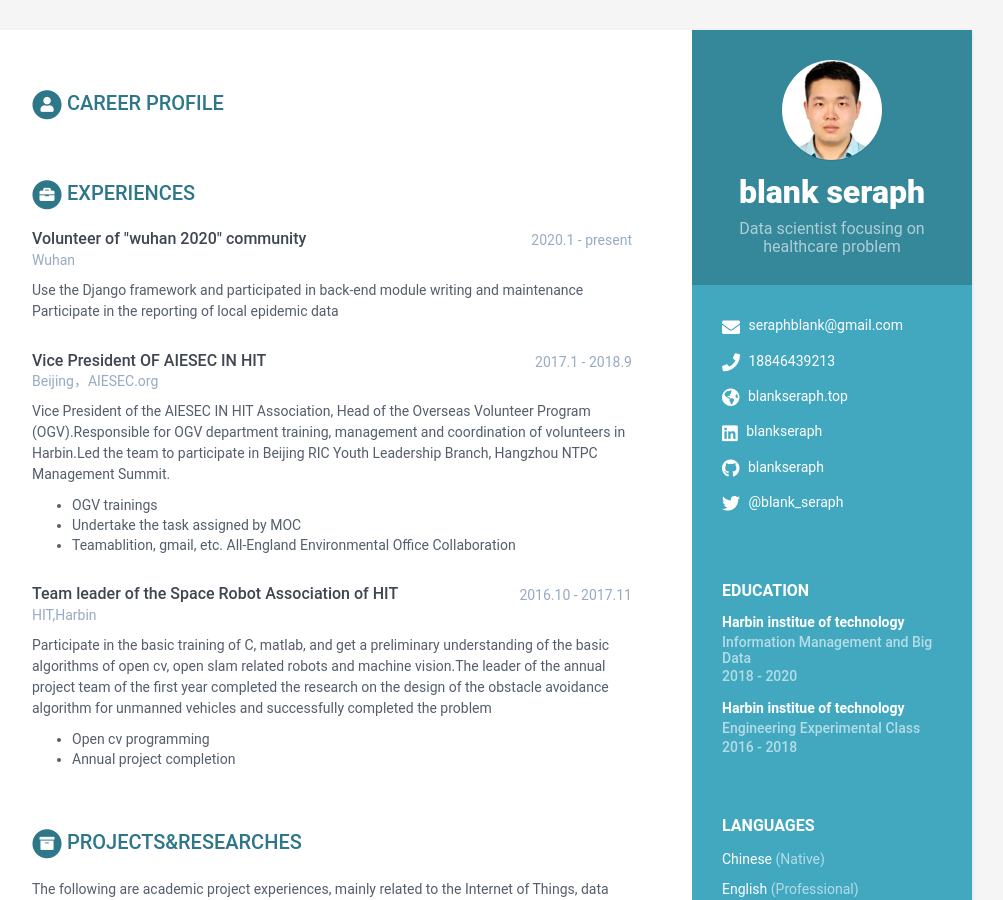
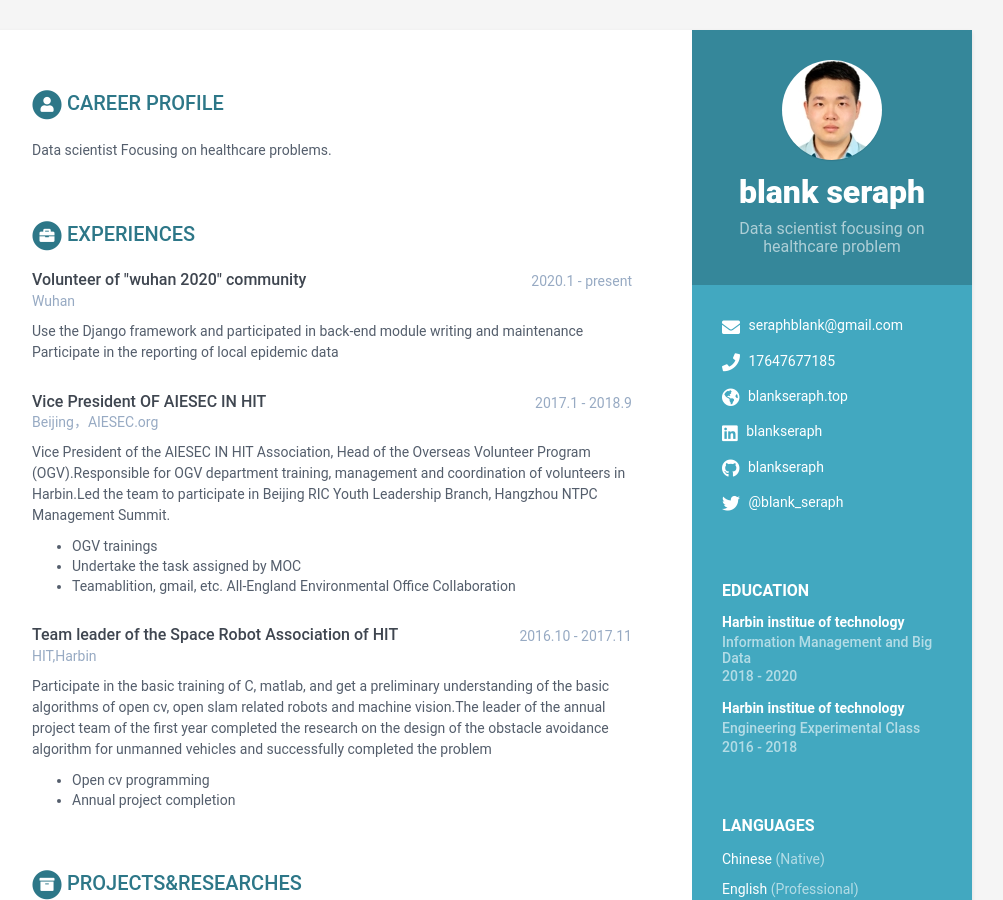
Before and after one commit to BlankSeraph/online-cv, a Jekyll site: the page built from index.html, in a window 1280 px wide and 900 px high. Shown: the whole window, without its empty margins (168-1171 px from the left). Built offline with Jekyll 4.4.1, drawn with Linux system fonts in a browser that asks for light colours.

Commit message:
Update data.yml

```diff
--- a/_data/data.yml
+++ b/_data/data.yml
@@ -13,7 +13,7 @@ sidebar:
 
     # Sidebar links
     email: seraphblank@gmail.com
-    phone: 18846439213
+    phone: 17647677185
     website: blankseraph.top #do not add http://
     linkedin: blankseraph
     github: blankseraph
@@ -45,7 +45,7 @@ sidebar:
 career-profile:
     title: Career Profile
     summary: |
-
+      Data scientist Focusing on healthcare problems.
 
 education:
     - degree: Harbin institue of technology
```
